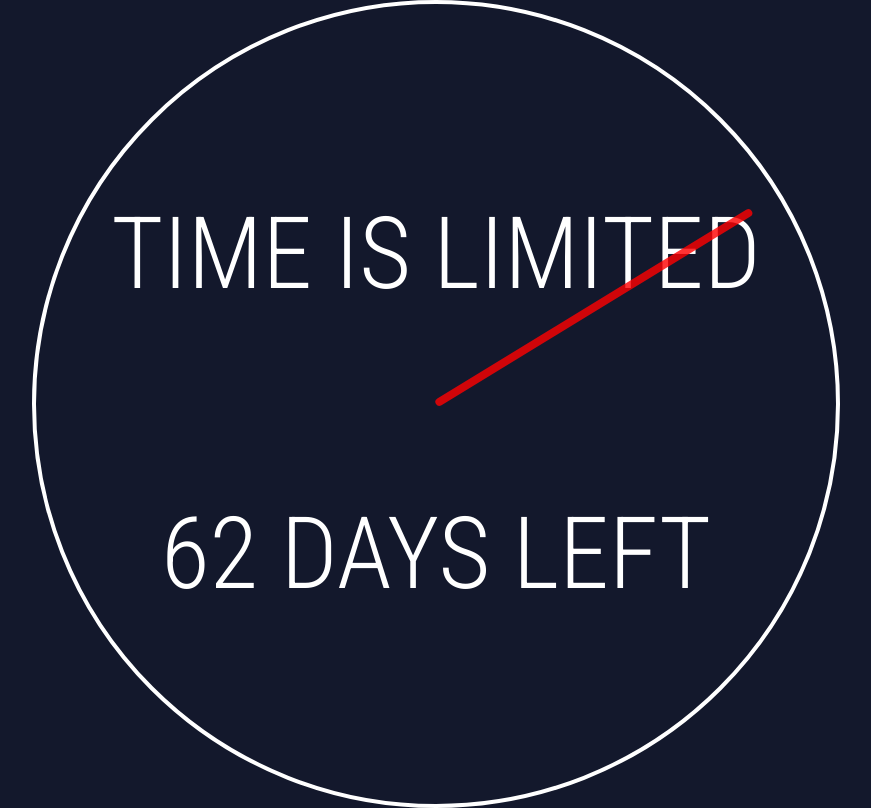
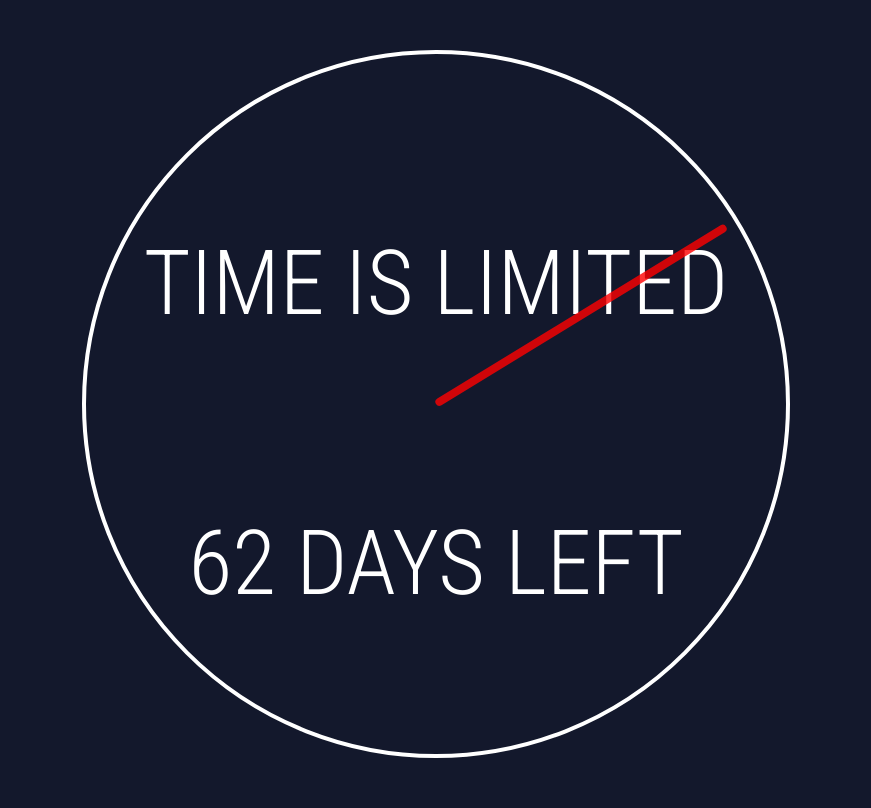
Before and after one commit to isitusnoamow/ClockToEndOfSummer, a plain HTML site: page index.html in a window 1280 px wide. Shown: the whole page, without its empty margins (208-1079 px from the left). Drawn offline with Linux system fonts and the light colour scheme.

Commit message:
adjusted size

```diff
--- a/index.html
+++ b/index.html
@@ -14,15 +14,15 @@
         }
 
         .clock{
-            width: 800px;
-            height: 800px;
+            width: 700px;
+            height: 700px;
             background: transparent;
             border-radius: 50%;
             position: absolute;
             top: 50%;
             left: 50%;
-            margin-top: -400px;
-            margin-left: -400px;
+            margin-top: -350px;
+            margin-left: -350px;
             text-align: center;
             line-height: 100px;
             border: solid 4px white;
@@ -31,7 +31,7 @@
 
         .hand{
             width: 8px;
-            height:370px;
+            height:340px;
             background: red;
             position: absolute;
             top: 50%;
@@ -45,11 +45,11 @@
         }
 
         h1{
-            font-size: 100px;
+            font-size: 90px;
             color: white;
             font-family: 'Roboto Condensed', sans-serif;
             font-weight: 300;
-            margin-top:200px
+            margin-top:180px
         }
 
     </style>
```
